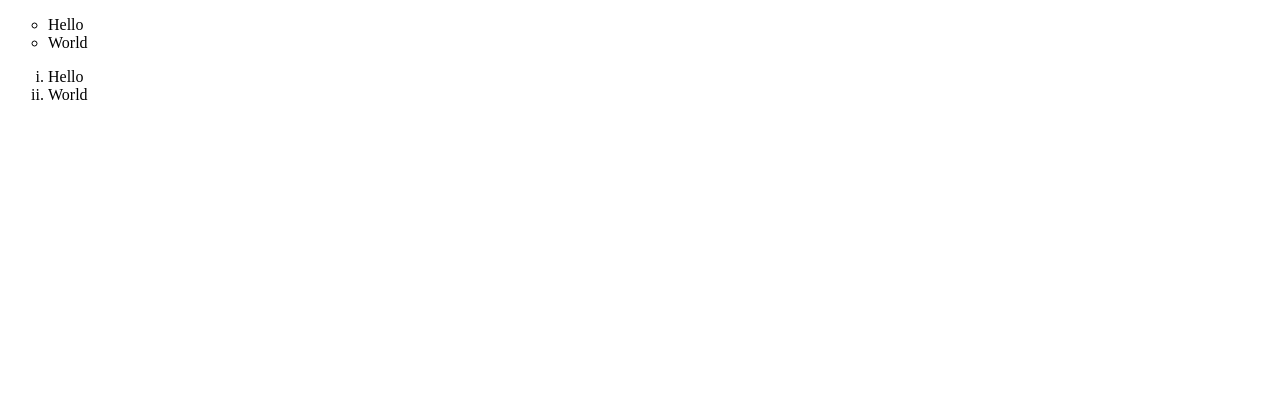
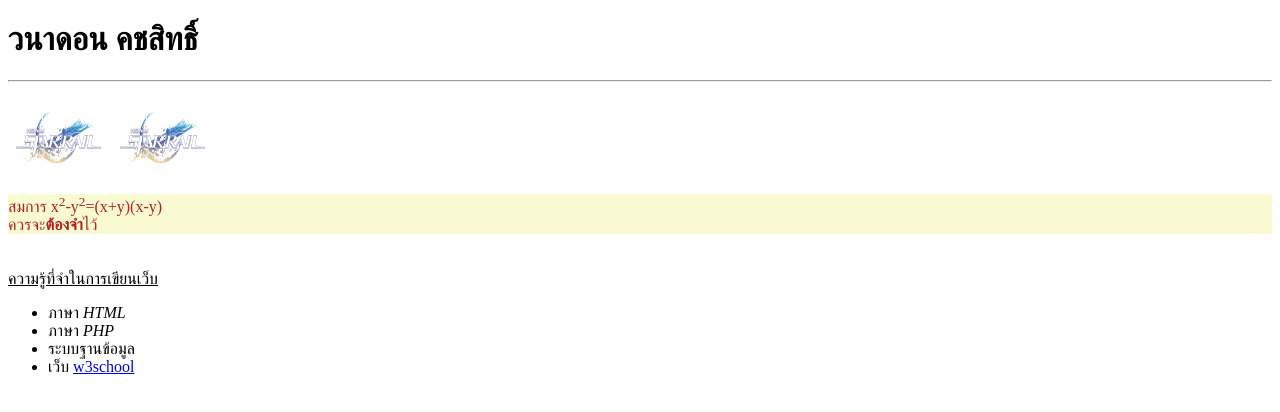
Before and after one commit to Wanadorn/github-desktop-project, a plain HTML site: page index.html in a window 1280 px wide. Drawn offline with Linux system fonts and the light colour scheme.

Commit message:
Homework2(HTML)
Homework 2 HTML

```diff
--- a/index.html
+++ b/index.html
@@ -6,13 +6,24 @@
     <title>Page Title</title>
 </head>
 <body>
-    <ul style="list-style-type: circle;">
-        <li> Hello </li>
-        <li> World </li>
+    <h1>วนาดอน คชสิทธิ์</h1>
+    <hr>
+    <img src="Honkai-Star-Rail.png" alt="logo" style="width: 100px;height: 100px;">
+    <a href="https://www.google.com"><img src="Honkai-Star-Rail.png" alt="logo" style="width: 100px;height: 100px;"></a>
+    <div style="background-color: lightgoldenrodyellow; color: firebrick;">
+        สมการ x<sup>2</sup>-y<sup>2</sup>=(x+y)(x-y)
+        <br>
+        ควรจะ<b>ต้องจำ</b>ไว้
+    </div>
+    <br>
+    <br>
+    <ins>ความรู้ที่จำในการเขียนเว็บ</ins>
+    <ul>
+        <li>ภาษา <i>HTML</i></li>
+        <li>ภาษา <i>PHP</i></li>
+        <li>ระบบฐานข้อมูล</li>
+        <li>เว็บ <a href="https://www.w3schools.com">w3school</a></li>
     </ul>
-    <ol type="i">
-        <li> Hello </li>
-        <li> World </li>
-    </ol>
+
 </body>
 </html>
```
Also changed, not shown: Honkai-Star-Rail.png (added).
